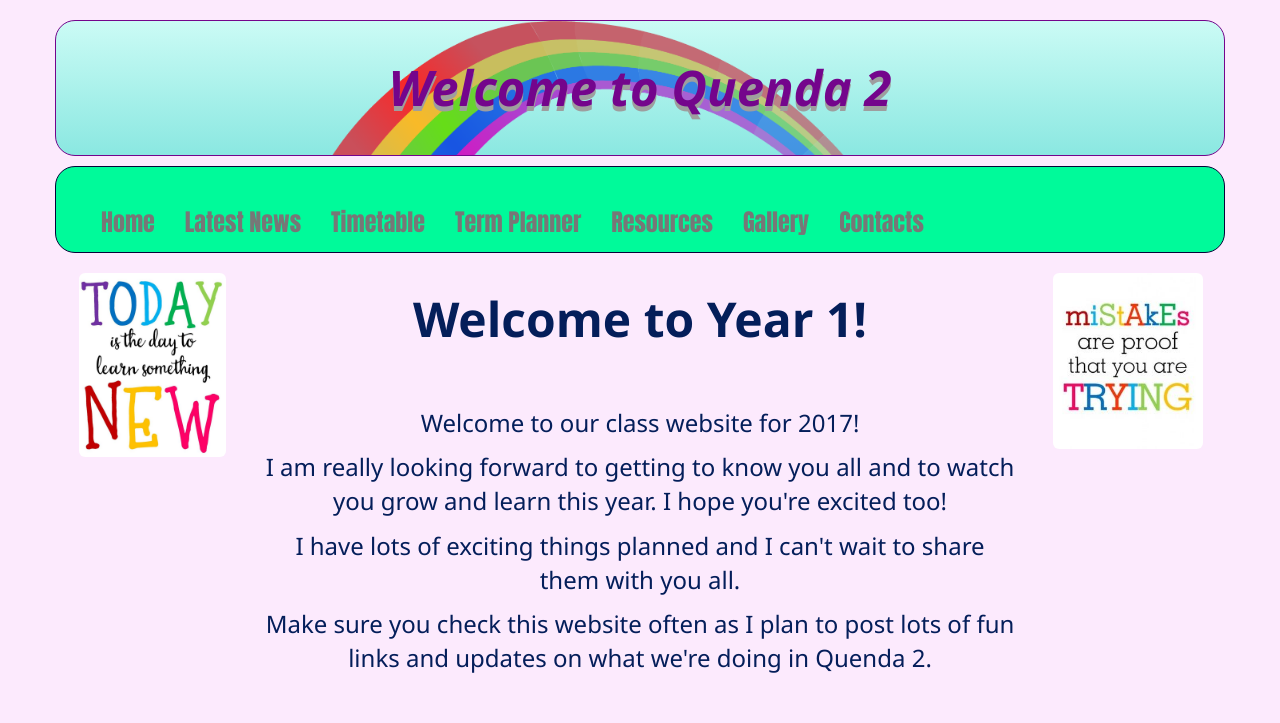
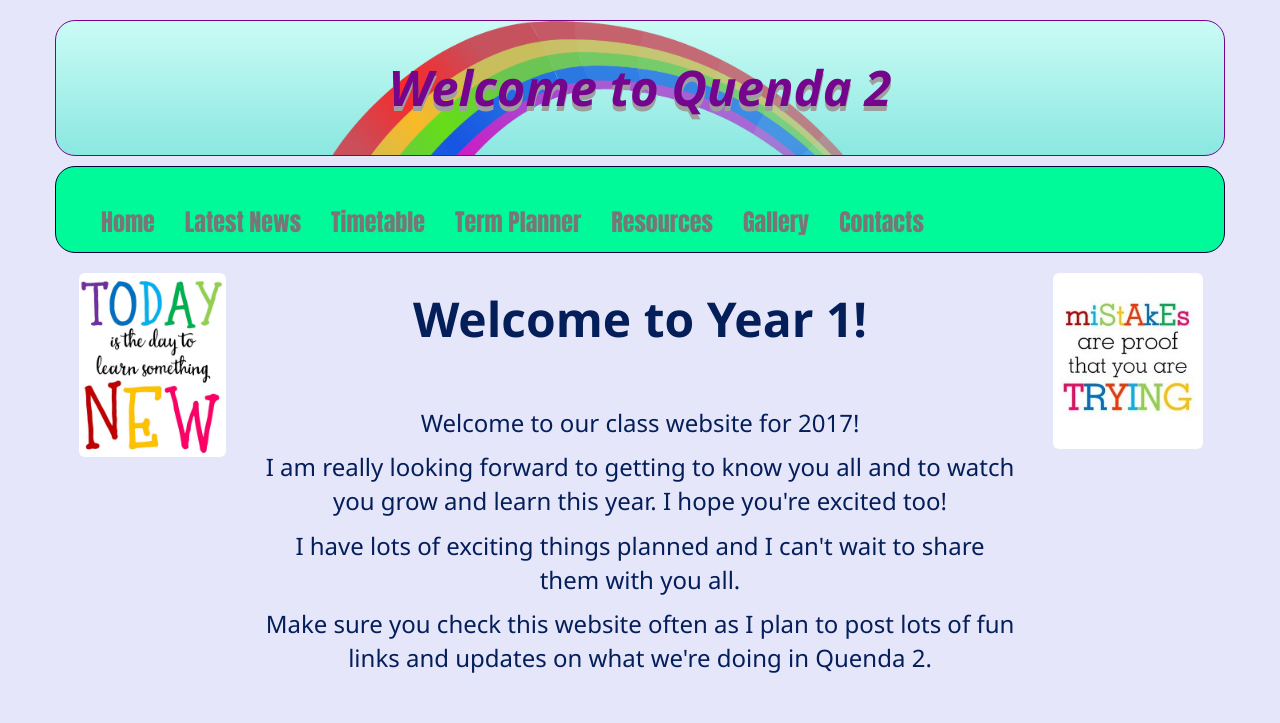
Before and after one commit to lisajansen/mrsjansen.github.io, a plain HTML site: page index.html in a window 1280 px wide. Shown: the top 723 px of the page. Drawn offline with Linux system fonts and the light colour scheme.

Commit message:
Update Quenda.css

```diff
--- a/Quenda.css
+++ b/Quenda.css
@@ -53,7 +53,7 @@ footer {
 body {
 	font-family: Segoe, "Segoe UI", "DejaVu Sans", "Trebuchet MS", Verdana, sans-serif;
 	font-style: normal;
-	background-color: #FCEAFD;
+	background-color: #E6E6FA;
 	color: #041E5A;
 }
 aside {
```
